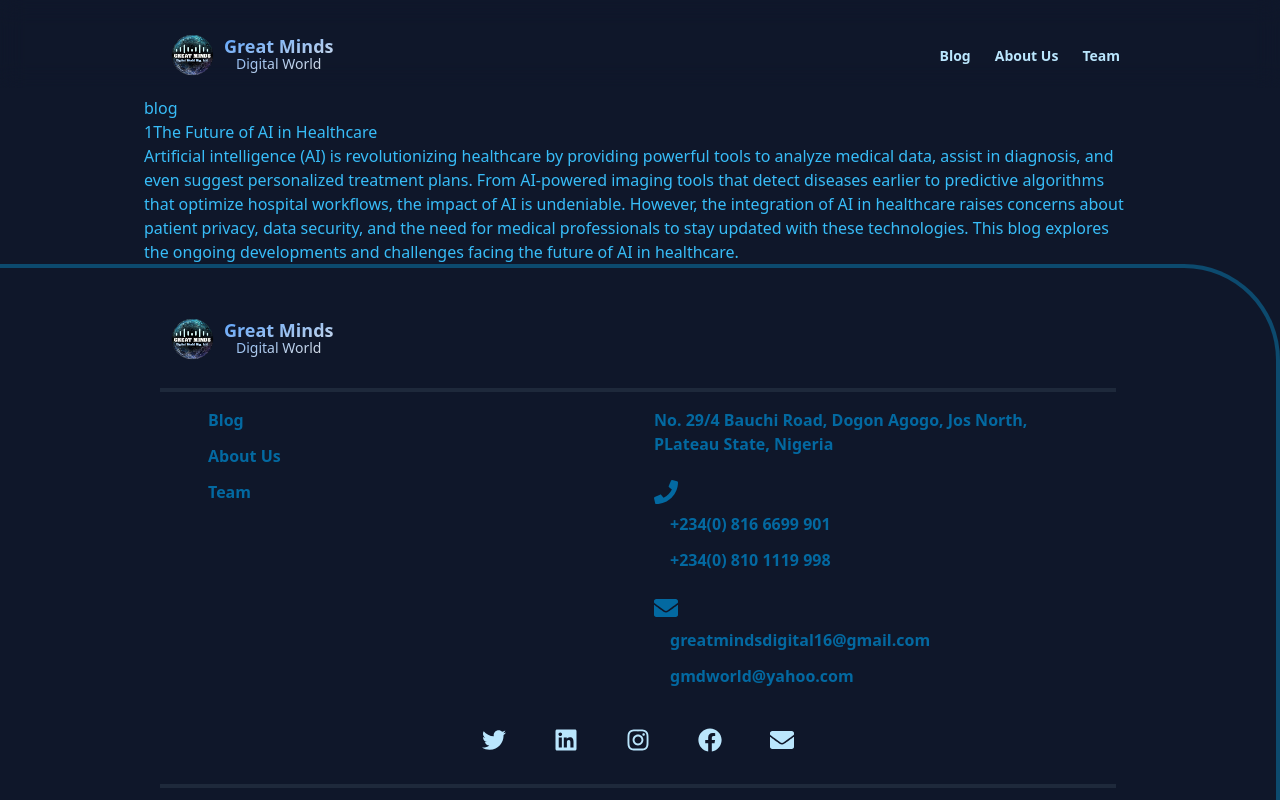
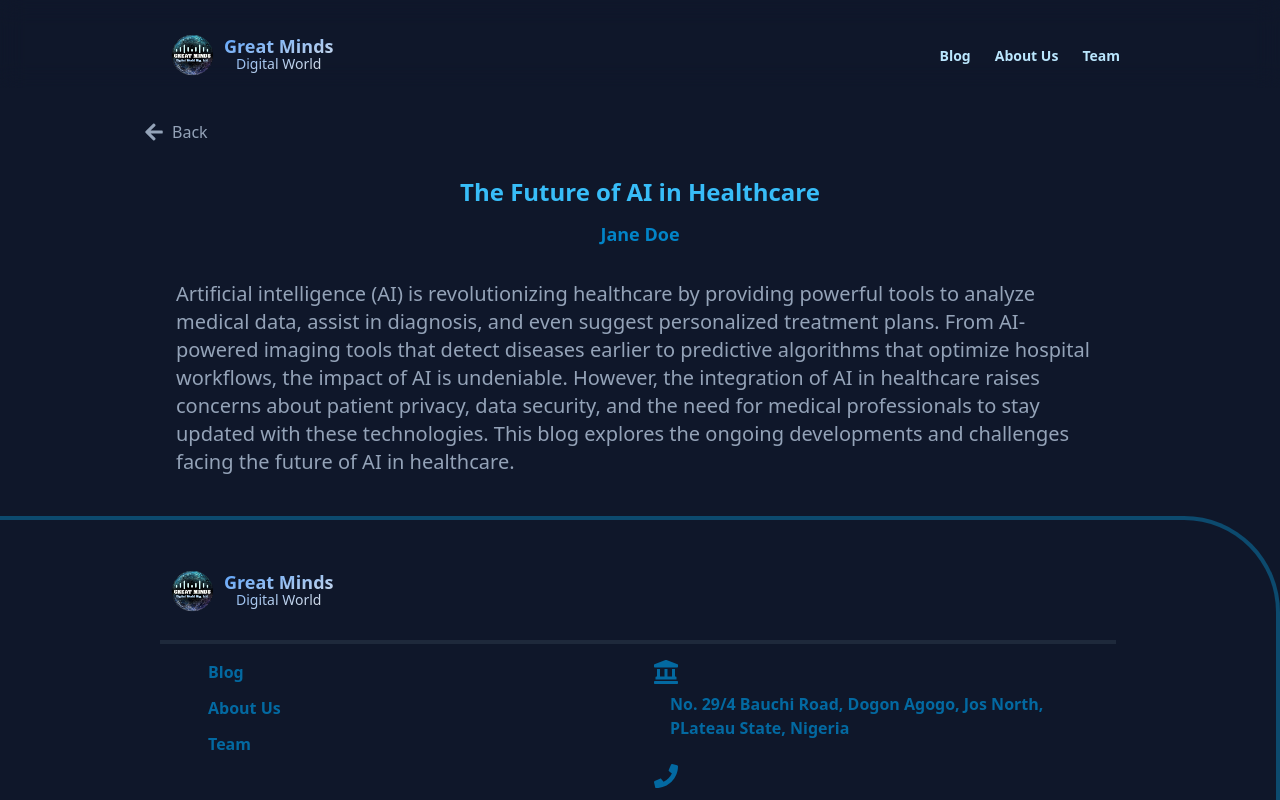
Before and after one commit to iam-idi/Great-minds-website, a React (Vite) app: page /blogs/1 in a window 1280 px wide. Shown: the top 800 px of the page. Built offline with nearby package versions, Linux system fonts and the light colour scheme.

Commit message:
added blog page

```diff
--- a/src/components/Footer.jsx
+++ b/src/components/Footer.jsx
@@ -1,6 +1,6 @@
 import { Link } from "react-router-dom";
 import logo from "../assets/images/logo.png"
-import { FaEnvelope, FaFacebook, FaInstagram, FaLinkedin, FaPhone, FaTwitter } from "react-icons/fa";
+import { FaEnvelope, FaFacebook, FaInstagram, FaLandmark, FaLinkedin, FaPhone, FaTwitter } from "react-icons/fa";
 
 const Footer = () => {
   return (
@@ -23,7 +23,10 @@ const Footer = () => {
           </ul>
 
           <div>
-            <p className="mb-4 sm:mb-6">No. 29/4 Bauchi Road, Dogon Agogo, Jos North, PLateau State, Nigeria</p>
+            <p>
+              <FaLandmark className="font-bold text-base xs:text-lg md:text-xl xl:text-2xl mb-2"/>
+              <p className="mb-4 sm:mb-6 pl-4">No. 29/4 Bauchi Road, Dogon Agogo, Jos North, PLateau State, Nigeria</p>
+            </p>
             <p className="mb-4 sm:mb-6">
               <FaPhone className="font-bold text-base xs:text-lg md:text-xl xl:text-2xl mb-2" />
               <p className="pl-4 mb-2 sm:mb-3 ">+234(0) 816 6699 901</p>
--- a/src/pages/Blog.jsx
+++ b/src/pages/Blog.jsx
@@ -1,17 +1,20 @@
-import { useParams } from "react-router-dom";
+import { Link, useParams } from "react-router-dom";
 import data from "../../data/blogPosts";
+import { FaArrowLeft } from "react-icons/fa";
 
 const Blog = () => {
   const { id } = useParams();
   const [ blog ] = data.filter(post => post.id == id);
 
   return (
-    <div className="text-sky-400">
-      <h2>blog</h2>
-      {id}
-      {blog.title}
-      <p>{blog.content}</p>
-    </div>
+    <section className="text-sky-400">
+      <Link to='/blogs' className="flex items-center gap-1 sm:gap-2 text-slate-400 mb-4 xs:mb-6 md:mb-8 mt-2 xs:mt-3 sm:mt-6 w-fit"><FaArrowLeft className="text-lg md:text-xl" /><span className="text-sm md:text-base">Back</span></Link>
+      <div className="text-center text-sky-400 px-2 xs:px-3 md:px-6 xl:px-8">
+        <h2 className="text-base xs:text-lg md:text-xl xl:text-2xl font-bold sm:font-extrabold mb-1 sm:mb-2 md:mb-3">{blog.title}</h2>
+        <h3 className="text-sm xs:text-base md:text-lg text-sky-600 font-bold">{blog.author}</h3>
+        <p className="text-left mt-4 xs:mt-6 sm:mt-8 mb-10 text-base xl:text-xl text-slate-400">{blog.content}</p>
+      </div>
+    </section>
   )
 }
 
```
